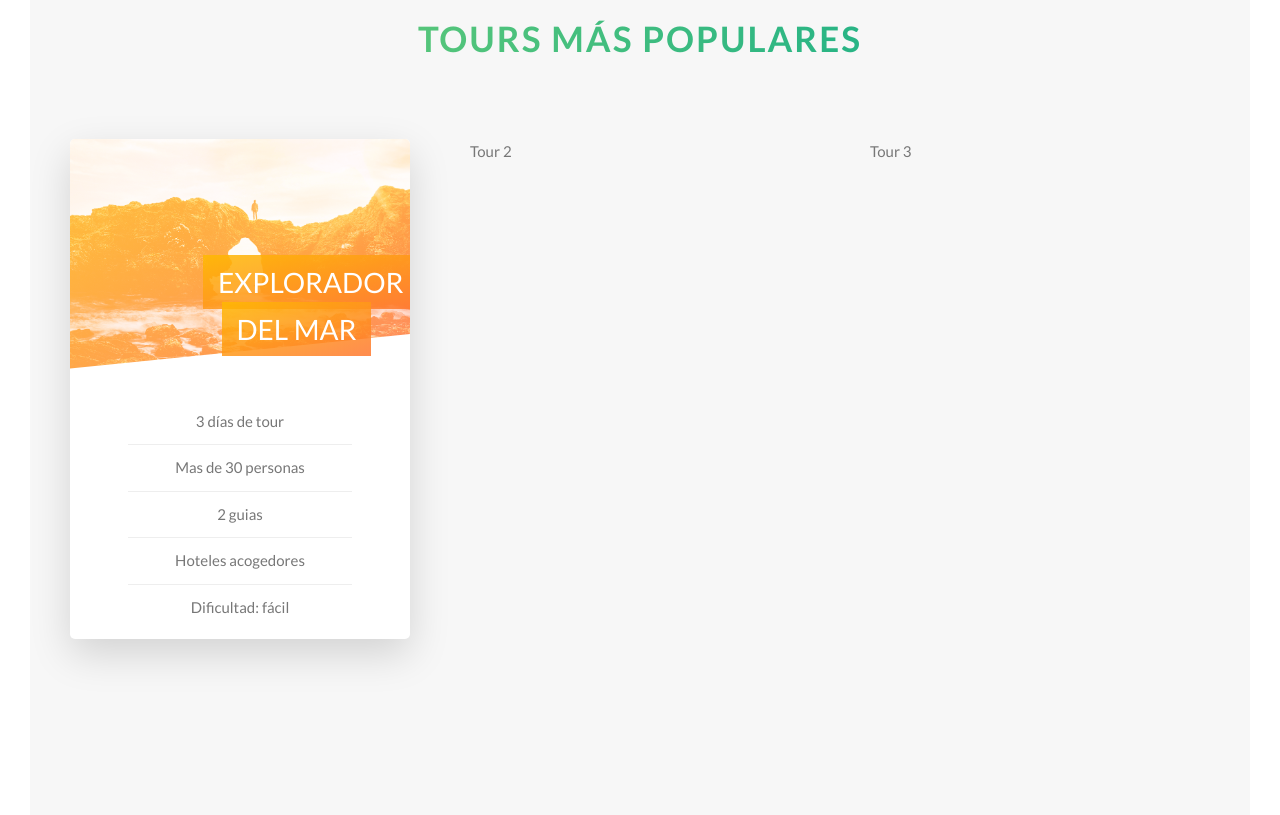
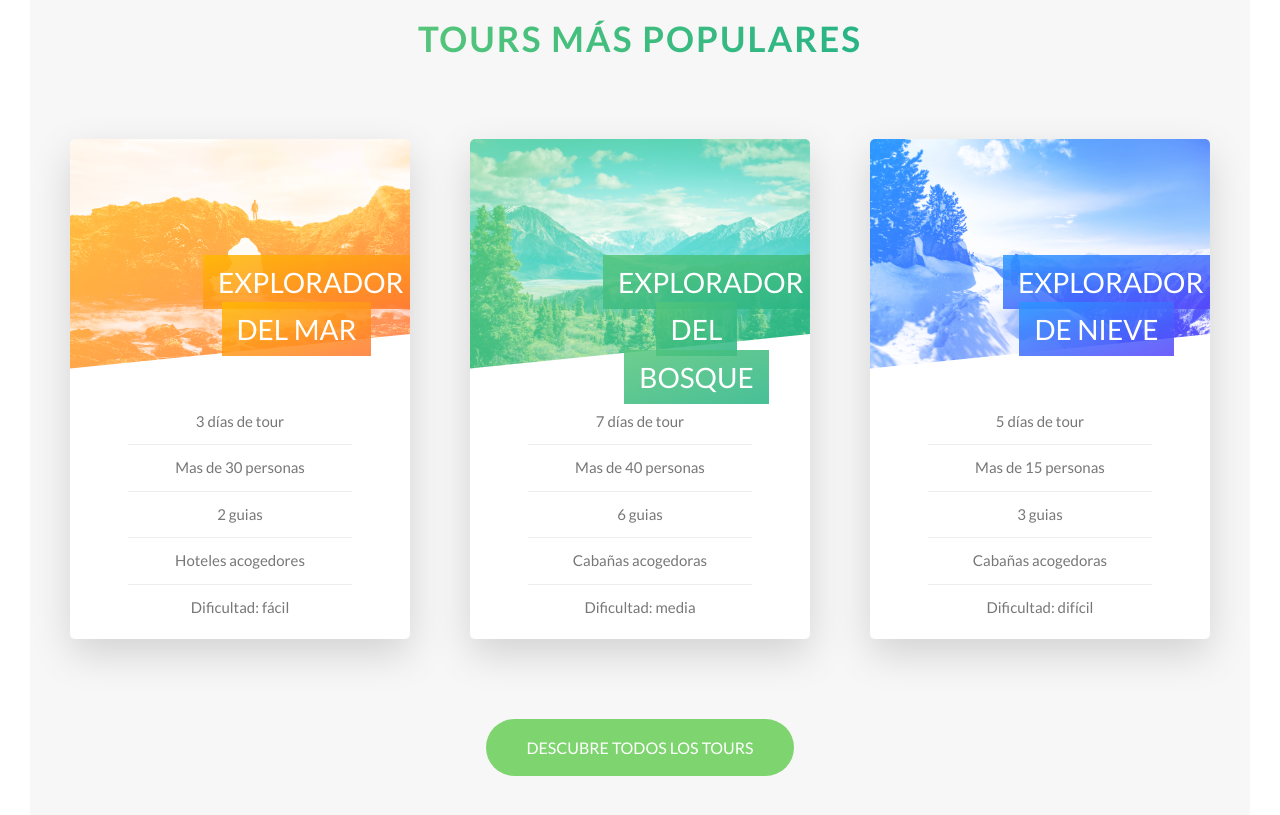
Before and after one commit to alextello/Tours, a website: page index.html in a window 1280 px wide. Shown: the part 2400-3215 px from the top of the page. Drawn offline with Linux system fonts and the light colour scheme.

Commit message:
Seccion de tours más populares finalizada

```diff
--- a/index.html
+++ b/index.html
@@ -119,18 +119,83 @@
 								</div>
 							</div>
 							<div class="card__side card__side--back card__side--back-1">
-								Atras
+								<div class="card__cta">
+									<div class="card__price-box">
+										<p class="card__price-only">A solo</p>
+										<p class="card__price-value">$299</p>
+									</div>
+									<a href="#" class="btn btn-white">Reserva ya</a>
+								</div>
 							</div>
 						</div>
 					</div>
 					<div class="col-1-of-3">
-						Tour 2
-						<div class="card"></div>
+						<div class="card">
+							<div class="card__side card__side--front">
+								<div class="card__picture card__picture--2">
+									&nbsp;
+								</div>
+								<h4 class="card__heading">
+									<span class="card__heading-span card__heading-span--2">
+										Explorador del bosque
+									</span>
+								</h4>
+								<div class="card__details">
+									<ul>
+										<li>7 días de tour</li>
+										<li>Mas de 40 personas</li>
+										<li>6 guias</li>
+										<li>Cabañas acogedoras</li>
+										<li>Dificultad: media</li>
+									</ul>
+								</div>
+							</div>
+							<div class="card__side card__side--back card__side--back-2">
+								<div class="card__cta">
+									<div class="card__price-box">
+										<p class="card__price-only">A solo</p>
+										<p class="card__price-value">$490</p>
+									</div>
+									<a href="#" class="btn btn-white">Reserva ya</a>
+								</div>
+							</div>
+						</div>
 					</div>
 					<div class="col-1-of-3">
-						Tour 3
-						<div class="card"></div>
+						<div class="card">
+							<div class="card__side card__side--front">
+								<div class="card__picture card__picture--3">
+									&nbsp;
+								</div>
+								<h4 class="card__heading">
+									<span class="card__heading-span card__heading-span--3">
+										Explorador de nieve
+									</span>
+								</h4>
+								<div class="card__details">
+									<ul>
+										<li>5 días de tour</li>
+										<li>Mas de 15 personas</li>
+										<li>3 guias</li>
+										<li>Cabañas acogedoras</li>
+										<li>Dificultad: difícil</li>
+									</ul>
+								</div>
+							</div>
+							<div class="card__side card__side--back card__side--back-3">
+								<div class="card__cta">
+									<div class="card__price-box">
+										<p class="card__price-only">A solo</p>
+										<p class="card__price-value">$897</p>
+									</div>
+									<a href="#" class="btn btn-white">Reserva ya</a>
+								</div>
+							</div>
+						</div>
 					</div>
+				</div>
+				<div class="u-center-text u-margin-top-big">
+					<a href="#" class="btn btn-green">Descubre todos los tours</a>
 				</div>
 			</section>
 		</main>
--- a/sass/base/_utilities.scss
+++ b/sass/base/_utilities.scss
@@ -13,3 +13,10 @@
 .u-margin-bottom-medium {
 	margin-bottom: 2rem;
 }
+
+.u-margin-top-big {
+	margin-bottom: 7rem;
+}
+.u-margin-top-huge {
+	margin-bottom: 10rem;
+}
--- a/sass/components/_button.scss
+++ b/sass/components/_button.scss
@@ -30,6 +30,14 @@
 		color: $color-grey-dark;
 		&::after {
 			background-color: #fff;
+		}
+	}
+
+	&-green {
+		background-color: $color-primary;
+		color: #fff;
+		&::after {
+			background-color: $color-primary;
 		}
 	}
 
--- a/sass/components/_card.scss
+++ b/sass/components/_card.scss
@@ -26,6 +26,12 @@
 			&-1 {
 				background-image: linear-gradient(to right bottom, $color-secondary-light, $color-secondary-dark);
 			}
+			&-2 {
+				background-image: linear-gradient(to right bottom, $color-primary-light, $color-primary-dark);
+			}
+			&-3 {
+				background-image: linear-gradient(to right bottom, $color-tertiary-light, $color-tertiary-dark);
+			}
 		}
 	}
 
@@ -43,14 +49,16 @@
 		background-blend-mode: screen; // Combina el gradiente con la imagen
 		-webkit-clip-path: polygon(0 0, 100% 0, 100% 85%, 0 100%);
 		clip-path: polygon(0 0, 100% 0, 100% 85%, 0 100%);
+		border-top-left-radius: 3px;
+		border-top-right-radius: 3px;
 		&--1 {
 			background-image: linear-gradient(to right bottom, $color-secondary-light, $color-secondary-dark), url(../img/nat-5.jpg);
 		}
 		&--2 {
-			background-image: url(../img/nat-6.jpg);
+			background-image: linear-gradient(to right bottom, $color-primary-light, $color-primary-dark), url(../img/nat-6.jpg);
 		}
 		&--3 {
-			background-image: url(../img/nat-7.jpg);
+			background-image: linear-gradient(to right bottom, $color-tertiary-light, $color-tertiary-dark), url(../img/nat-7.jpg);
 		}
 	}
 
@@ -73,6 +81,12 @@
 		&--1 {
 			background-image: linear-gradient(to right bottom, rgba($color-secondary-light, 0.85), rgba($color-secondary-dark, 0.85));
 		}
+		&--2 {
+			background-image: linear-gradient(to right bottom, rgba($color-primary-light, 0.85), rgba($color-primary-dark, 0.85));
+		}
+		&--3 {
+			background-image: linear-gradient(to right bottom, rgba($color-tertiary-light, 0.85), rgba($color-tertiary-dark, 0.85));
+		}
 	}
 
 	&__details {
@@ -91,4 +105,29 @@
 			}
 		}
 	}
+	// Estilizacion del frente
+	&__cta {
+		position: absolute;
+		top: 50%;
+		left: 50%;
+		transform: translate(-50%, -50%);
+		width: 90%;
+		text-align: center;
+	}
+
+	&__price-box {
+		text-align: center;
+		color: #fff;
+		margin-bottom: 8rem;
+	}
+
+	&__price-only {
+		font-size: 1.4rem;
+		text-transform: uppercase;
+	}
+
+	&__price-value {
+		font-size: 6rem;
+		font-weight: 100 !important;
+	}
 }
```
Also changed, not shown: css/style.css.
